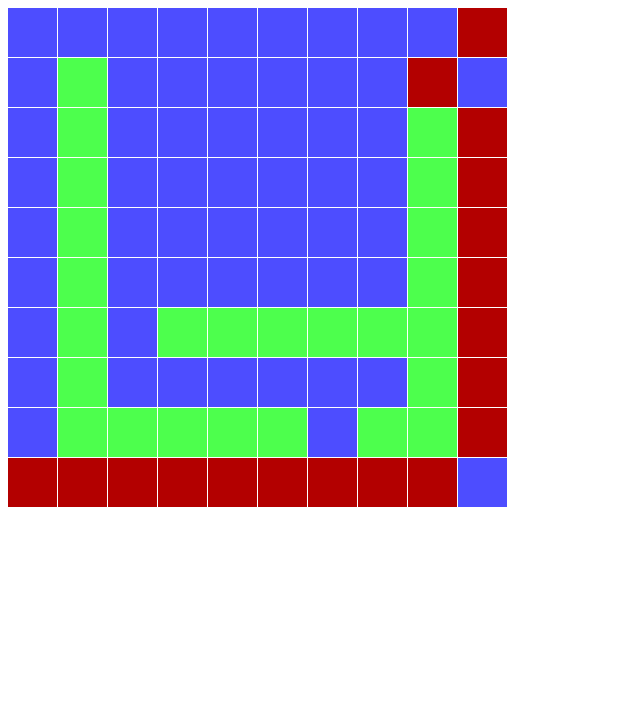
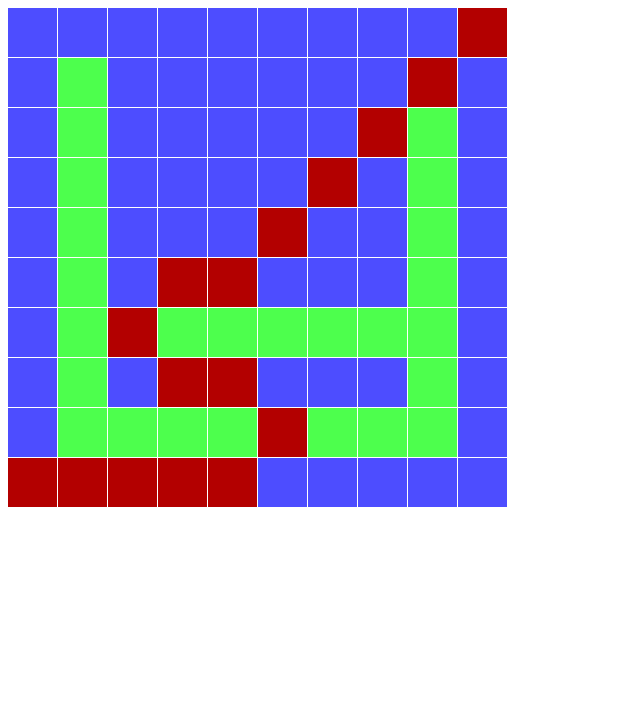
Before and after one commit to MeetmeLeave/meetmeleave.github.io, a plain HTML site: page pages/aStar.html in a window 1280 px wide. Shown: the whole page, without its empty margins (0-640 px from the left). Drawn offline with Linux system fonts and the light colour scheme.

Commit message:
one more astar fix, to work with decimal values

```diff
--- a/pages/aStar.html
+++ b/pages/aStar.html
@@ -21,15 +21,15 @@
         [1, 1, 1, 1, 1, 1, 1, 1, 101, 1],
         [1, 1, 1, 1, 1, 1, 101, 1, 101, 1],
         [1, 1, 1, 1, 1, 1, 101, 1, 101, 1],
+        [1, 1, 1, 1, 1, 1, 101, 1, 1, 1],
         [1, 1, 1, 1, 1, 1, 101, 1, 101, 1],
-        [1, 1, 1, 1, 1, 1, 101, 1, 1, 1],
         [1, 1, 1, 1, 1, 1, 101, 1, 101, 1],
         [1, 1, 101, 101, 101, 101, 101, 101, 101, 1],
         [1, 1, 1, 1, 1, 1, 1, 1, 1, 1]
     ];
     let start = [9, 0];
     let end = [0, 9];
-    let path = new aStar(map, start, end); //, 100);
+    let path = new aStar(map, start, end, 1); //, 100);
     drawPath();
 
     function drawPath() {
--- a/src/pathfinding/aStar.js
+++ b/src/pathfinding/aStar.js
@@ -1,9 +1,9 @@
 'use strict';
 
-function aStarNode(x, y, cost) {
+function aStarNode(x, y, cost, costMultiplier) {
     this.x = x;
     this.y = y;
-    this.cost = parseInt(cost * 10);
+    this.cost = parseInt(cost * costMultiplier);
 
     this.g = 0;
     this.h = 0;
@@ -11,14 +11,14 @@ function aStarNode(x, y, cost) {
     this.parent = null;
 }
 
-aStarNode.prototype.convertToCoordinates = function () {
+aStarNode.prototype.convertToCoordinates = function() {
     return {
         x: this.x,
         y: this.y
     };
 };
 
-aStarNode.prototype.equals = function (node) {
+aStarNode.prototype.equals = function(node) {
     return this.x == node.x && this.y == node.y;
 };
 
@@ -30,11 +30,11 @@ let compare = function aStarCompare(i, j) {
     return this.heap[i].priority < this.heap[j].priority;
 };
 
-function aStar(map, start, goal /*, cantPassVal*/) {
-    //this.cantPassVal = cantPassVal;
+function aStar(map, start, goal, costMultiplier) {
+    this.costMultiplier = costMultiplier;
     this.heuristic = new Heuristic();
-    this.startNode = new aStarNode(start[0], start[1], map[start[0]][start[1]]);
-    this.goalNode = new aStarNode(goal[0], goal[1], map[goal[0]][goal[1]]);
+    this.startNode = new aStarNode(start[0], start[1], map[start[0]][start[1]], this.costMultiplier);
+    this.goalNode = new aStarNode(goal[0], goal[1], map[goal[0]][goal[1]], this.costMultiplier);
 
     this.openList = new PriorityQueue(null, compare, equals);
     this.closedList = new PriorityQueue(null, compare, equals);
@@ -47,18 +47,13 @@ function aStar(map, start, goal /*, cantPassVal*/) {
         let currentNode = this.openList.pop();
 
         if (currentNode.equals(this.goalNode)) {
-            return this.traversePath(currentNode);
+            return this.buildPath(currentNode);
         }
 
-        // let smallestCost;
         let neighbors = this.getNeighbors(currentNode, map);
         for (let j = 0; j < neighbors.length; j++) {
             let neighbor = neighbors[j];
             neighbor.parent = currentNode;
-
-            // if (neighbor.equals(this.goalNode)) {
-            //     return this.traversePath();
-            // }
 
             neighbor.g = currentNode.g + neighbor.cost;
             neighbor.h = this.calculateH(neighbor);
@@ -70,21 +65,17 @@ function aStar(map, start, goal /*, cantPassVal*/) {
             if (openIndex != -1) {
                 if (this.openList.heap[openIndex].priority <= neighbor.f) {
                     continue;
-                }
-                else {
+                } else {
                     this.openList.updateByIndex(openIndex, neighbor, neighbor.f);
                 }
-            }
-            else if (closedIndex != -1) {
+            } else if (closedIndex != -1) {
                 if (this.closedList.heap[closedIndex].priority <= neighbor.f) {
                     continue;
-                }
-                else {
+                } else {
                     this.closedList.updateByIndex(closedIndex, neighbor, neighbor.f);
                     this.openList.push(neighbor, neighbor.f);
                 }
-            }
-            else {
+            } else {
                 this.openList.push(neighbor, neighbor.f);
             }
         }
@@ -93,8 +84,7 @@ function aStar(map, start, goal /*, cantPassVal*/) {
 
         if (closedIndex != -1) {
             this.closedList.updateByIndex(closedIndex, currentNode, currentNode.f);
-        }
-        else {
+        } else {
             this.closedList.push(currentNode, currentNode.f);
         }
     }
@@ -102,15 +92,11 @@ function aStar(map, start, goal /*, cantPassVal*/) {
     return [];
 }
 
-aStar.prototype.calculateH = function (node) {
+aStar.prototype.calculateH = function(node) {
     return this.heuristic.manhattanDistance(node.x, node.y, this.goalNode.x, this.goalNode.y);
 };
 
-// aStar.prototype.canPass = function(node) {
-//     this.cantPassVal <= node.cost;
-// };
-
-aStar.prototype.getNeighbors = function (node, map) {
+aStar.prototype.getNeighbors = function(node, map) {
     let neighbors = [];
 
     let left = node.x - 1;
@@ -119,34 +105,34 @@ aStar.prototype.getNeighbors = function (node, map) {
     let bottom = node.y + 1;
 
     if (left >= 0) {
-        neighbors.push(new aStarNode(left, node.y, map[left][node.y]));
+        neighbors.push(new aStarNode(left, node.y, map[left][node.y], this.costMultiplier));
     }
     if (right < map.length) {
-        neighbors.push(new aStarNode(right, node.y, map[right][node.y]));
+        neighbors.push(new aStarNode(right, node.y, map[right][node.y], this.costMultiplier));
     }
     if (top >= 0) {
-        neighbors.push(new aStarNode(node.x, top, map[node.x][top]));
+        neighbors.push(new aStarNode(node.x, top, map[node.x][top], this.costMultiplier));
     }
     if (bottom < map[node.x].length) {
-        neighbors.push(new aStarNode(node.x, bottom, map[node.x][bottom]));
+        neighbors.push(new aStarNode(node.x, bottom, map[node.x][bottom], this.costMultiplier));
     }
     if (left >= 0 && top >= 0) {
-        neighbors.push(new aStarNode(left, top, map[left][top]));
+        neighbors.push(new aStarNode(left, top, map[left][top], this.costMultiplier));
     }
     if (right < map.length && bottom < map[node.x].length) {
-        neighbors.push(new aStarNode(right, bottom, map[right][bottom]));
+        neighbors.push(new aStarNode(right, bottom, map[right][bottom], this.costMultiplier));
     }
     if (left >= 0 && bottom < map[node.x].length) {
-        neighbors.push(new aStarNode(left, bottom, map[left][bottom]));
+        neighbors.push(new aStarNode(left, bottom, map[left][bottom], this.costMultiplier));
     }
     if (right < map.length && top >= 0) {
-        neighbors.push(new aStarNode(right, top, map[right][top]));
+        neighbors.push(new aStarNode(right, top, map[right][top], this.costMultiplier));
     }
 
     return neighbors;
 };
 
-aStar.prototype.traversePath = function (node) {
+aStar.prototype.buildPath = function(node) {
     let path = [];
 
     let goal = node;
--- a/src/procedural/mapgen.js
+++ b/src/procedural/mapgen.js
@@ -100,7 +100,7 @@
         let endNode = pickRiverEndPoint();
         let startNode = pickRiverStartPoint();
 
-        let path = new aStar(resultingMap, startNode, endNode); //, 0.4);
+        let path = new aStar(resultingMap, startNode, endNode, 10); //, 0.4);
 
         for (let i = 0; i < path.length; i++) {
             let x = path[i].x;
```
